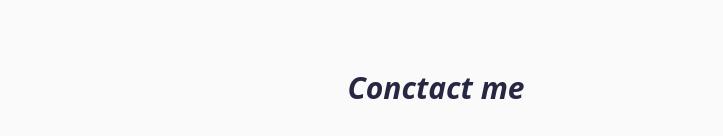
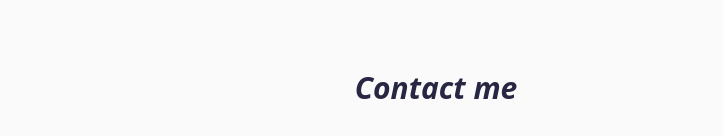
Before and after one commit to DenilDenilson/portfolio, a React (Vite) app: page / in a window 1280 px wide. Shown: the part 1874-2010 px from the top of the page, without its empty margins (204-927 px from the left). Built offline with nearby package versions, Linux system fonts and the light colour scheme.

Commit message:
desktop_1440

```diff
--- a/src/Components/Contactme.jsx
+++ b/src/Components/Contactme.jsx
@@ -4,10 +4,7 @@ import SocialNetworks from "./SocialNetworks";
 export default function Contactme() {
   return (
     <section className="mx-auto flex max-w-md flex-col items-center gap-3 lg:max-w-[832px] lg:gap-6">
-      <SectionTitles
-        extraCss="lg2:text-6xl"
-        title="Conctact me"
-      ></SectionTitles>
+      <SectionTitles extraCss="lg2:text-6xl" title="Contact me"></SectionTitles>
       <SocialNetworks
         size="48px"
         extraCss="lg:invisible lg:absolute"
```
